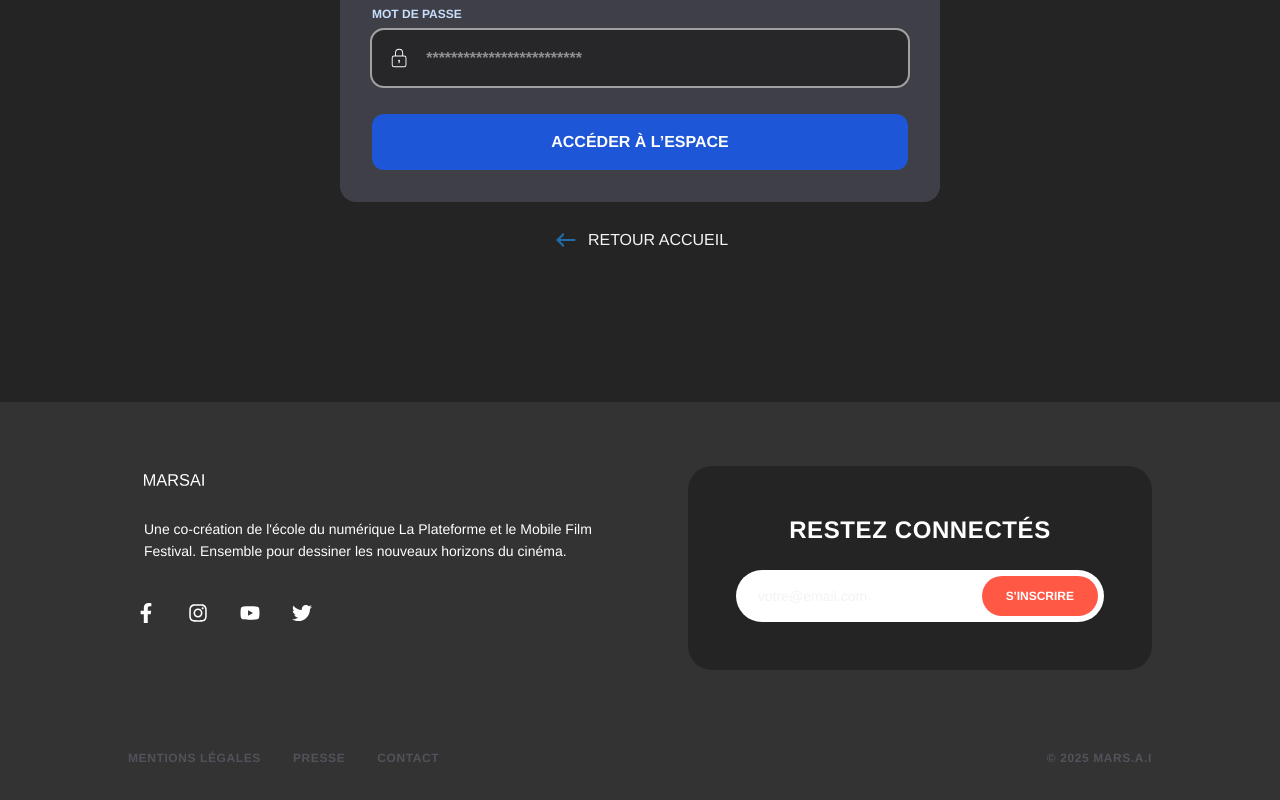
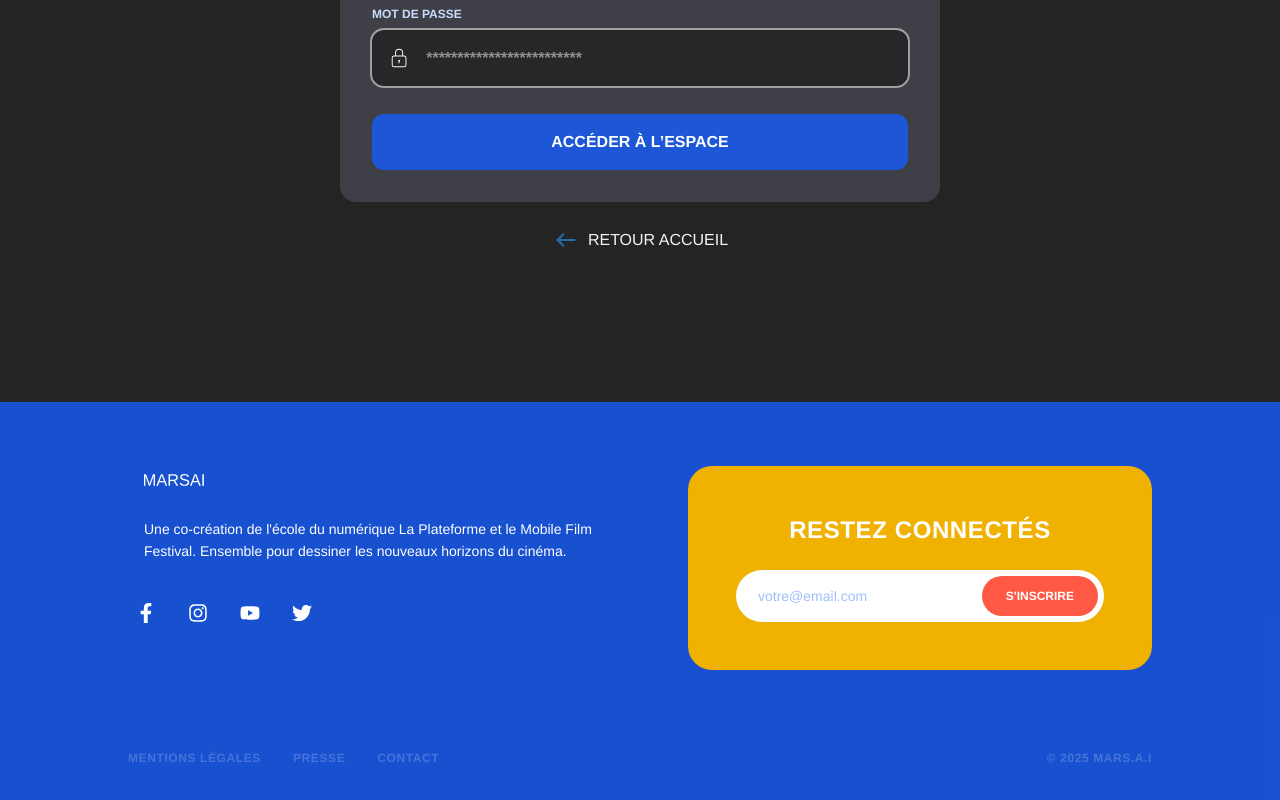
Before and after one commit to Gersho/marsai-front, a React (Vite) app: page /login in a window 1280 px wide. Shown: the part 398-1198 px from the top of the page. Built offline with nearby package versions, Linux system fonts and the light colour scheme.

Commit message:
refactor footer ok

```diff
--- a/src/components/Footer.jsx
+++ b/src/components/Footer.jsx
@@ -13,7 +13,7 @@ const footerLogo = {
 const Footer = () => {
   const { t } = useTranslation();
   return (
-    <footer className=" bg-back text-white py-16 px-4">
+    <footer className=" bg-primary text-white py-16 px-4">
       <div className="max-w-5xl mx-auto">
         <div className="grid grid-cols-1 lg:grid-cols-2 gap-12 lg:gap-24 items-start mb-20">
           <div className="space-y-6 text-center lg:text-left">
@@ -50,15 +50,15 @@ const Footer = () => {
               </a>
             </div>
           </div>
-          <div className="bg-bg rounded-3xl p-8 md:p-12 text-center">
-            <h3 className="text-2xl font-bold mb-6 uppercase tracking-wide">
+          <div className="bg-secondary rounded-3xl p-8 md:p-12 text-center">
+            <h2 className="text-2xl font-bold mb-6 uppercase tracking-wide">
               {t('footer.stayConnected')}
-            </h3>
+            </h2>
             <form className="bg-white rounded-full p-1.5 flex items-center max-w-md mx-auto">
               <input
                 type="email"
                 placeholder={t('footer.emailPlaceholder')}
-                className="bg-transparent text-gray-200 placeholder text-sm grow px-4 outline-none w-full"
+                className="text-primary placeholder text-sm grow px-4 outline-none w-full"
               />
               <button
                 type="submit"
@@ -70,8 +70,7 @@ const Footer = () => {
           </div>
         </div>
 
-        {/* Partie Basse : Liens et Copyright */}
-        <div className="flex flex-col md:flex-row justify-between items-center text-xs font-bold text-[#52525B] uppercase tracking-wider mt-12">
+        <div className="flex flex-col md:flex-row justify-between items-center text-xs font-bold text-muted uppercase tracking-wider mt-12">
           <div className="flex space-x-8 mb-4 md:mb-0">
             <a href="#" className="hover:text-gray-300 transition">
               {t('footer.legalNotice')}
```
